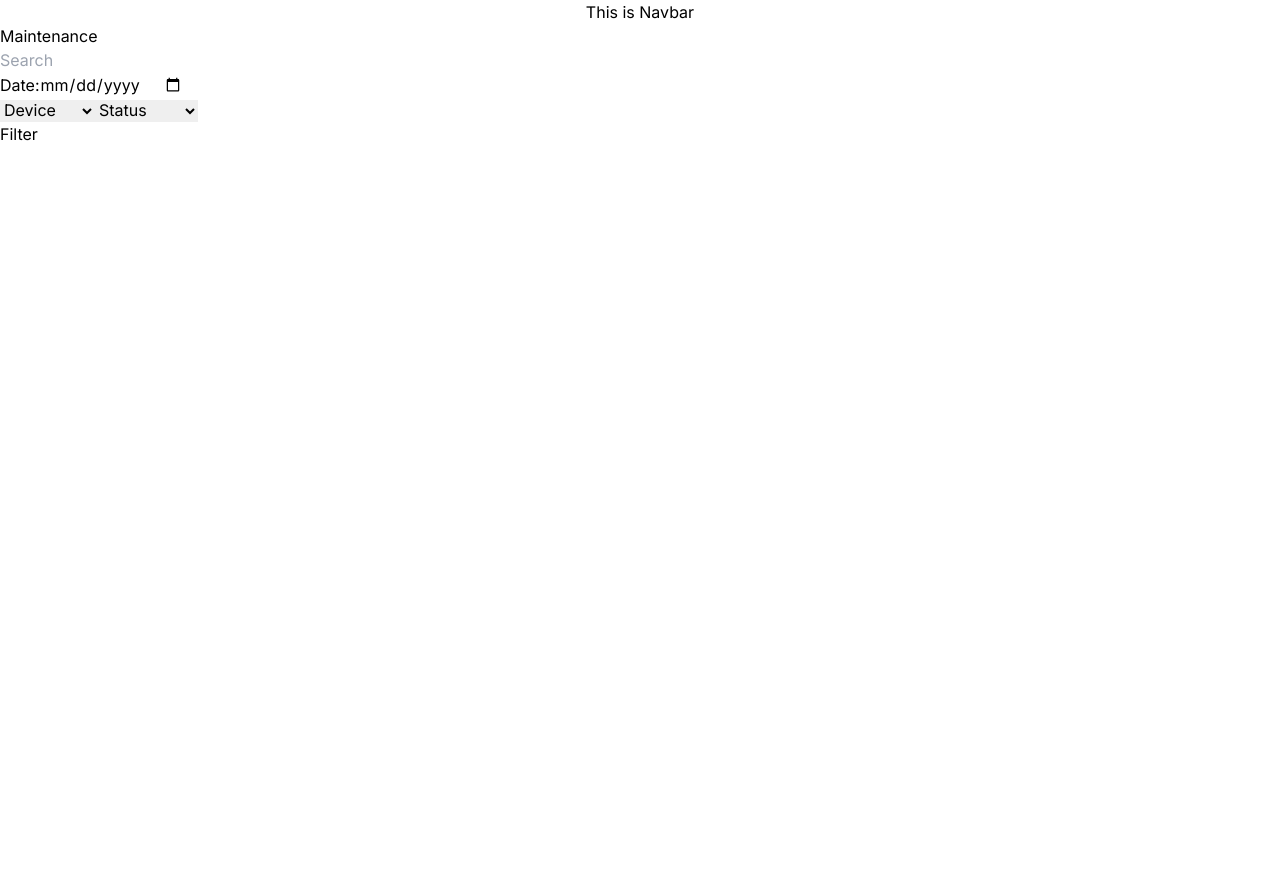
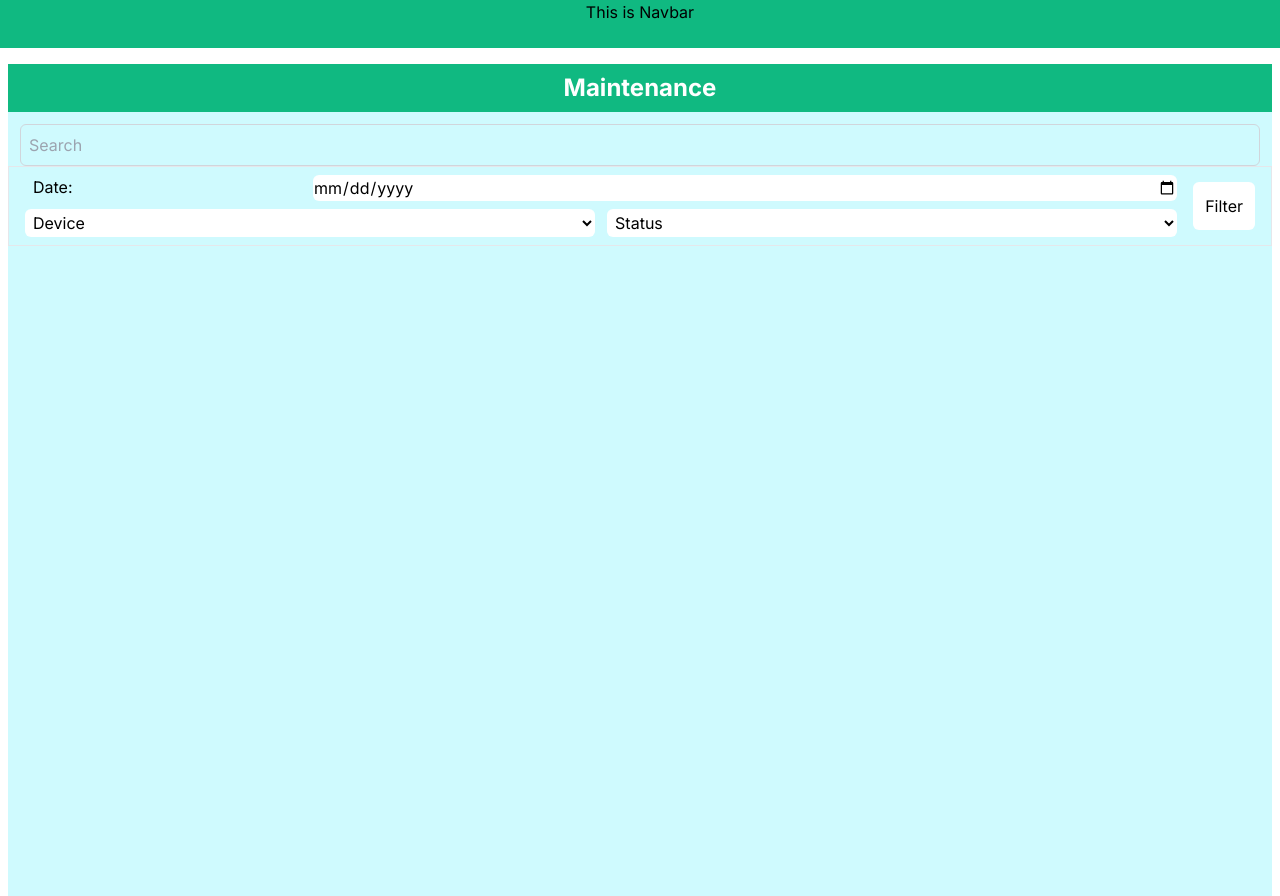
Before and after one commit to Suyash-shinde/Smart-Inventory, a Next.js app in the folder client/: page / in a window 1280 px wide. Before the commit the page ends 824 px from the top, so only its background shows below. Built offline with nearby package versions, Linux system fonts and the light colour scheme.

Commit message:
tailwind changes

```diff
--- a/client/src/app/page.js
+++ b/client/src/app/page.js
@@ -1,5 +1,5 @@
 import Image from "next/image";
-import Maintenance from "@/Components/Maintenance/page";
+import Maintenance from "@/Components/Maintenance/page.jsx";
 
 export default function Home() {
   return (
--- a/client/tailwind.config.js
+++ b/client/tailwind.config.js
@@ -1,9 +1,9 @@
 /** @type {import('tailwindcss').Config} */
 module.exports = {
   content: [
-    "./src/pages/**/*.{js,ts,jsx,tsx,mdx}",
-    "./src/components/**/*.{js,ts,jsx,tsx,mdx}",
-    "./src/app/**/*.{js,ts,jsx,tsx,mdx}",
+    "./src/pages/**/*.{html,js,ts,jsx,tsx,mdx}",
+    "./src/Components/**/*.{html,js,ts,jsx,tsx,mdx}",
+    "./src/app/**/*.{html,js,ts,jsx,tsx,mdx}",
   ],
   theme: {
     extend: {
```
